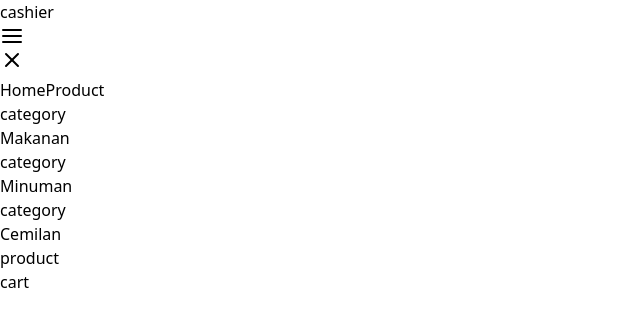
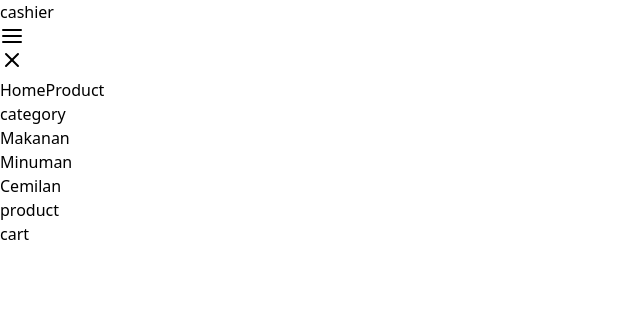
Before and after one commit to mahaandika/cashier-app-with-ReactJS-and-API, a React (Vite) app: page / in a window 1280 px wide. Shown: the top 326 px of the page, without its empty margins (0-640 px from the left). Built offline with nearby package versions, Linux system fonts and the light colour scheme; data requests are answered from the project's data file.

Commit message:
fix the category list

```diff
--- a/src/components/Category.jsx
+++ b/src/components/Category.jsx
@@ -1,17 +1,27 @@
-const Category = ({ children, changeCategory }) => {
+const Category = ({ children }) => {
   return (
     <>
       <h1 className="capitalize text-2xl px-5 font-semibold">category</h1>
+      {children}
+    </>
+  );
+};
+
+function Body({ nama, changeCategory }) {
+  return (
+    <>
       <div className="list px-5 capitalize font-semibold text-xl mt-5">
         <h5
-          className="border border-black px-5 py-3 rounded-lg shadow-lg mb-6 cursor-pointer hover:bg-slate-100"
+          className="border border-black px-5 py-3 rounded-lg shadow-lg mb-6 cursor-pointer hover:bg-slate-100 active:bg-slate-200"
           onClick={changeCategory}
         >
-          {children}
+          {nama}
         </h5>
       </div>
     </>
   );
-};
+}
+
+Category.Body = Body;
 
 export default Category;
--- a/src/pages/Admin.jsx
+++ b/src/pages/Admin.jsx
@@ -57,15 +57,16 @@ const Admin = () => {
       <Navbar />
       <div className="flex flex-row w-full mt-10">
         <div className="category  w-full basis-[30%]">
-          {categorys &&
-            categorys.map((category) => (
-              <Category
-                key={category.id}
-                changeCategory={() => changeCategory(category.nama)}
-              >
-                {category.nama}
-              </Category>
-            ))}
+          <Category>
+            {categorys &&
+              categorys.map((category) => (
+                <Category.Body
+                  key={category.id}
+                  nama={category.nama}
+                  changeCategory={() => changeCategory(category.nama)}
+                />
+              ))}
+          </Category>
         </div>
 
         <div className="product  basis-1/2 w-full">
```
